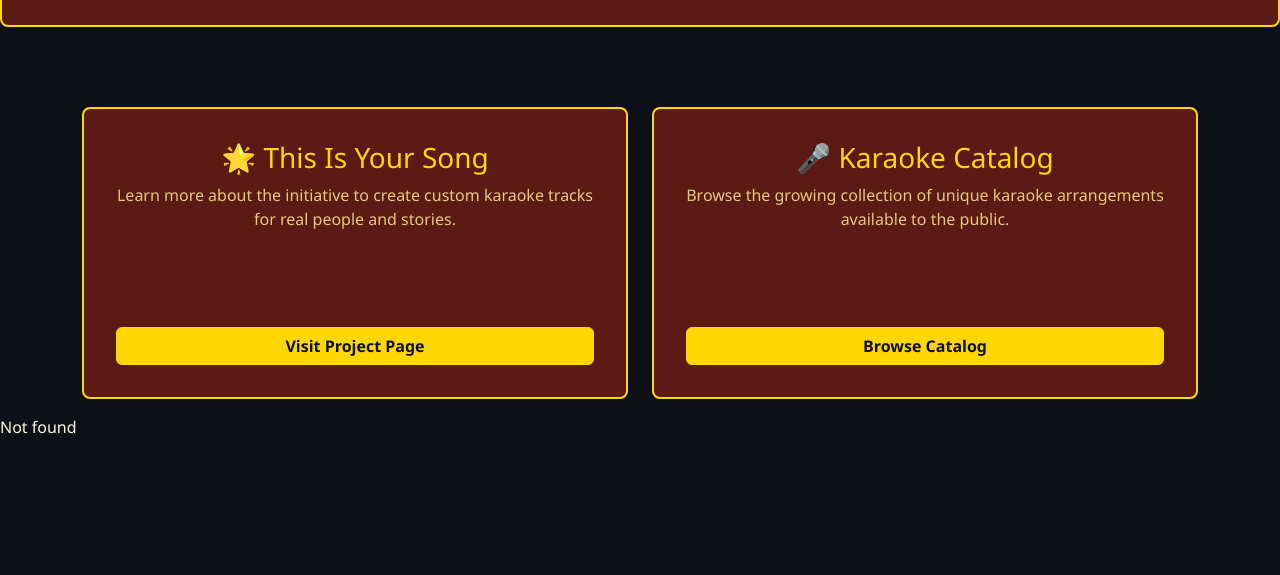
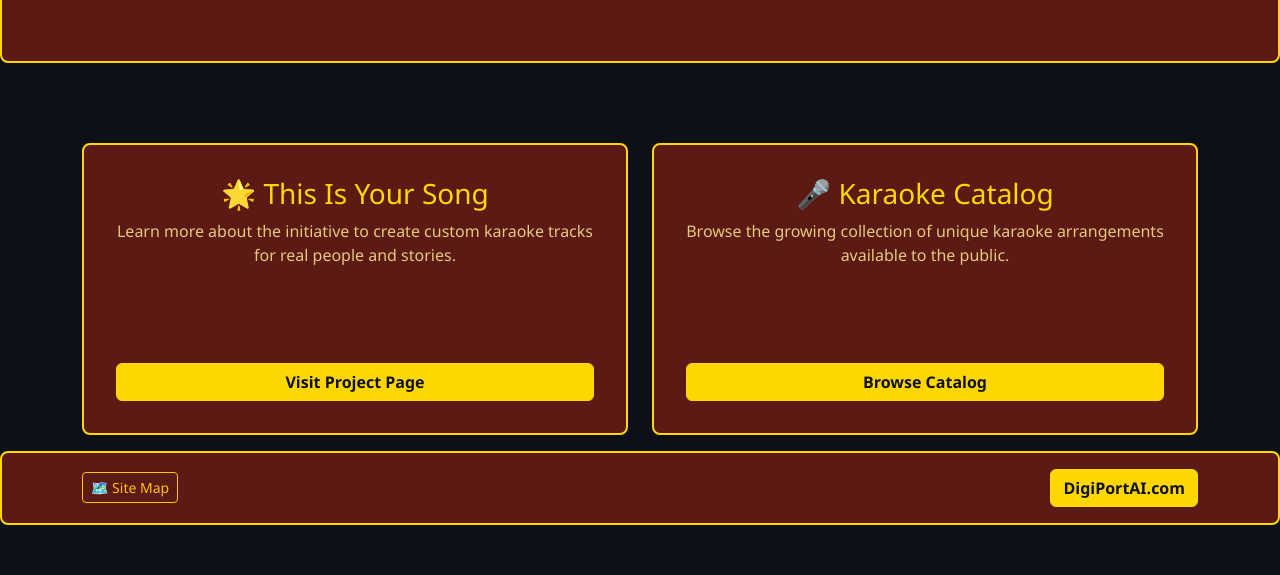
Before and after one commit to JASYTIONLINE/r91-juke-box, a website: page content/karaoke/index.html in a window 1280 px wide. Shown: the part 225-800 px from the top of the page. Drawn offline with nearby package versions, Linux system fonts and the light colour scheme; no server answers.

Commit message:
fix update relative paths

```diff
--- a/content/karaoke/index.html
+++ b/content/karaoke/index.html
@@ -54,11 +54,11 @@
 
   <!-- Partial JS Loader -->
   <script>
-    fetch('partials/header.html')
+    fetch('../../partials/header.html')
       .then(res => res.text())
       .then(html => document.getElementById('site-header').innerHTML = html);
 
-    fetch('partials/footer.html')
+    fetch('../../partials/footer.html')
       .then(res => res.text())
       .then(html => document.getElementById('site-footer').innerHTML = html);
   </script>
```
